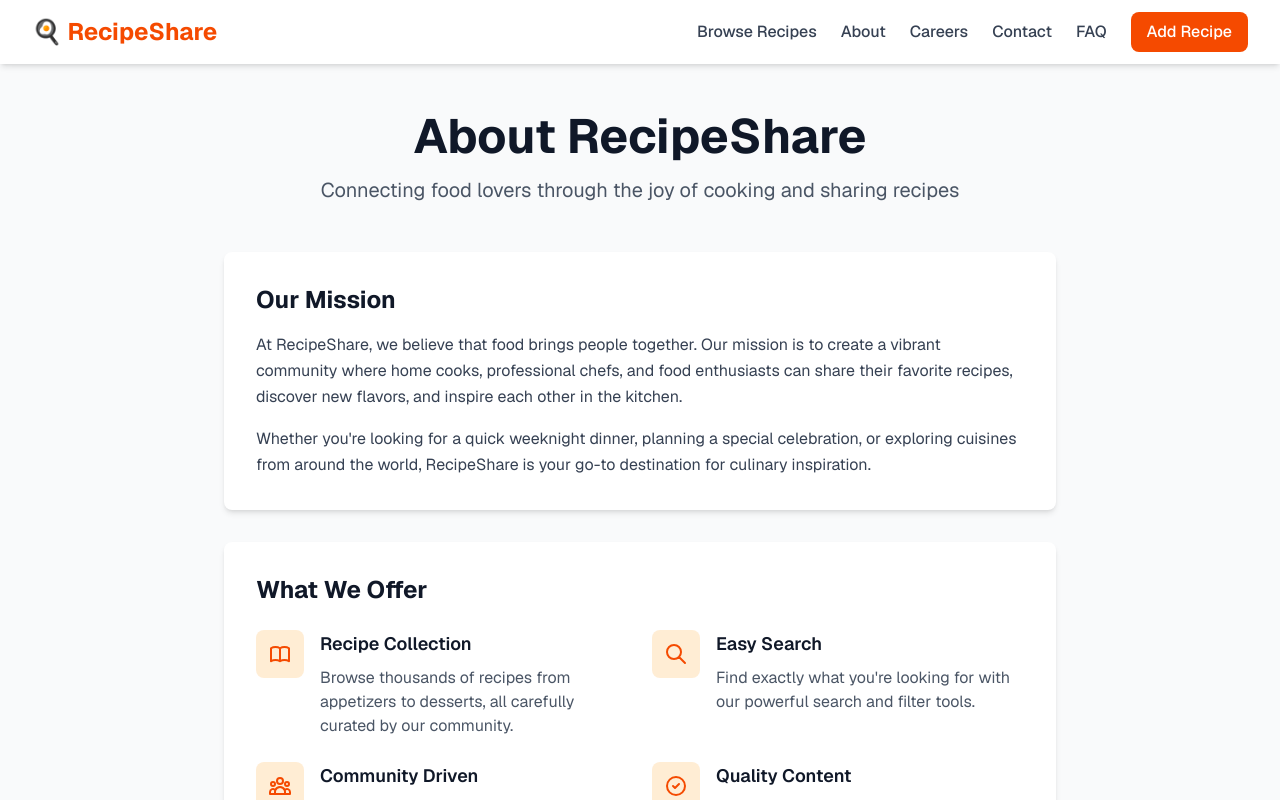
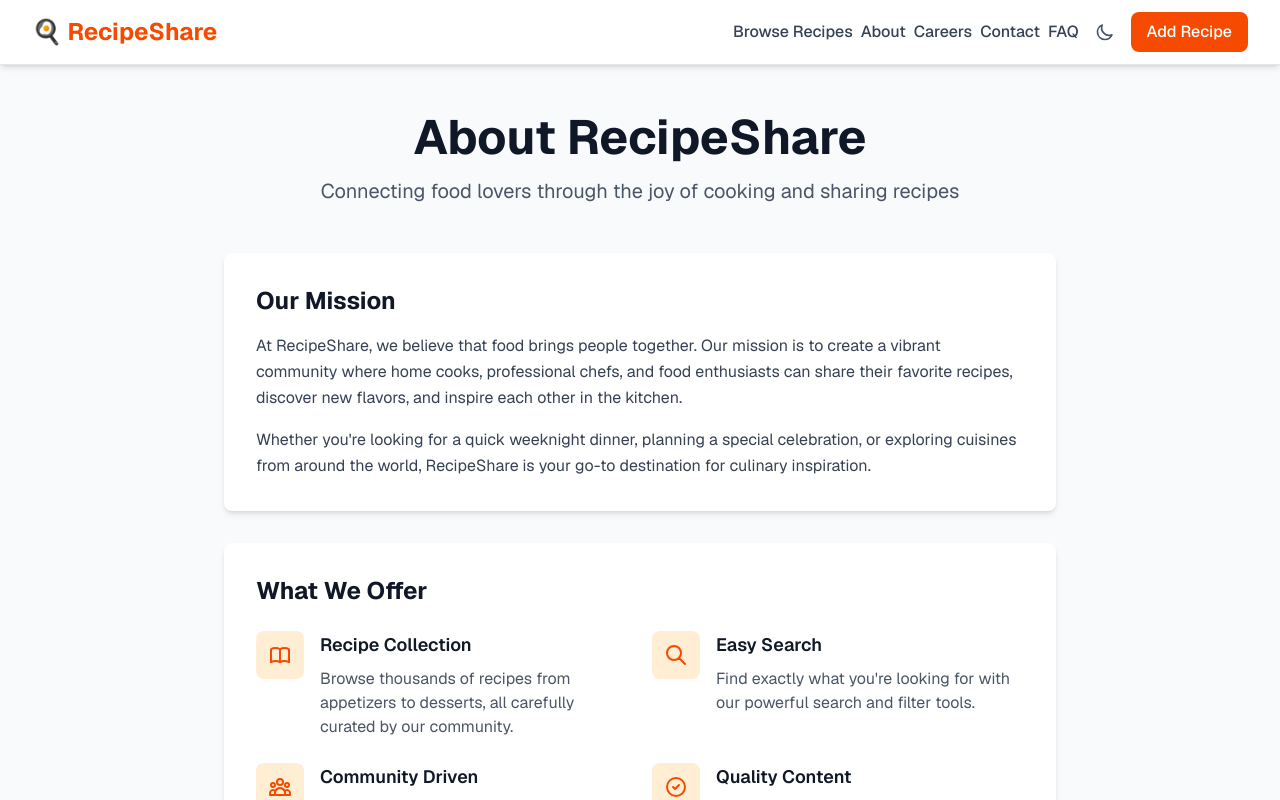
Before and after one commit to DaphneDana/Web-development, a Next.js app: page /about in a window 1280 px wide. Shown: the top 800 px of the page. Built offline with nearby package versions, Linux system fonts and the light colour scheme.

Commit message:
modified the Navbar

```diff
--- a/components/Navbar.tsx
+++ b/components/Navbar.tsx
@@ -1,30 +1,34 @@
+'use client';
+
 import Link from 'next/link';
+import ThemeToggle from '@/components/ThemeToggle';
 
 export default function Navbar() {
   return (
-    <nav className="bg-white shadow-md sticky top-0 z-50">
+    <nav className="bg-white dark:bg-gray-900 shadow-md sticky top-0 z-50 border-b border-gray-200 dark:border-gray-800">
       <div className="max-w-7xl mx-auto px-4 sm:px-6 lg:px-8">
         <div className="flex justify-between items-center h-16">
           <Link href="/" className="flex items-center">
-            <span className="text-2xl font-bold text-orange-600">🍳 RecipeShare</span>
+            <span className="text-2xl font-bold text-orange-600 dark:text-orange-400">🍳 RecipeShare</span>
           </Link>
-          <div className="flex items-center gap-6">
-            <Link href="/" className="text-gray-700 hover:text-orange-600 transition-colors font-medium">
+          <div className="flex items-center gap-2">
+            <Link href="/" className="text-gray-700 dark:text-gray-300 hover:text-orange-600 dark:hover:text-orange-400 transition-colors font-medium">
               Browse Recipes
             </Link>
-            <Link href="/about" className="text-gray-700 hover:text-orange-600 transition-colors font-medium">
+            <Link href="/about" className="text-gray-700 dark:text-gray-300 hover:text-orange-600 dark:hover:text-orange-400 transition-colors font-medium">
               About
             </Link>
-            <Link href="/careers" className="text-gray-700 hover:text-orange-600 transition-colors font-medium">
+            <Link href="/careers" className="text-gray-700 dark:text-gray-300 hover:text-orange-600 dark:hover:text-orange-400 transition-colors font-medium">
               Careers
             </Link>
-            <Link href="/contact" className="text-gray-700 hover:text-orange-600 transition-colors font-medium">
+            <Link href="/contact" className="text-gray-700 dark:text-gray-300 hover:text-orange-600 dark:hover:text-orange-400 transition-colors font-medium">
               Contact
             </Link>
-            <Link href="/faq" className="text-gray-700 hover:text-orange-600 transition-colors font-medium">
+            <Link href="/faq" className="text-gray-700 dark:text-gray-300 hover:text-orange-600 dark:hover:text-orange-400 transition-colors font-medium">
               FAQ
             </Link>
-            <Link href="/add-recipe" className="bg-orange-600 text-white px-4 py-2 rounded-lg hover:bg-orange-700 transition-colors font-medium">
+            <ThemeToggle />
+            <Link href="/add-recipe" className="bg-orange-600 dark:bg-orange-500 text-white px-4 py-2 rounded-lg hover:bg-orange-700 dark:hover:bg-orange-600 transition-colors font-medium">
               Add Recipe
             </Link>
           </div>
```
